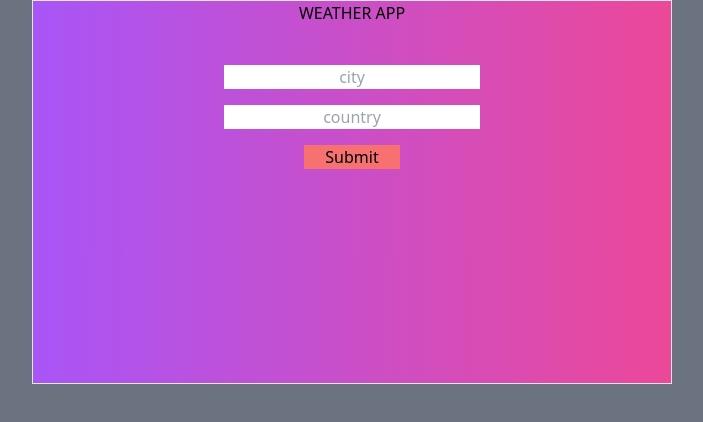
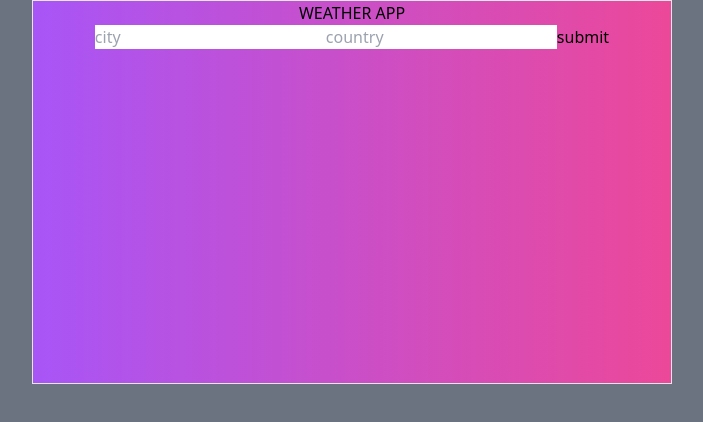
Before and after one commit to techrook/50projectswithreact, a React (Vite) app: page / in a window 1280 px wide. Shown: the top 422 px of the page, without its empty margins (288-991 px from the left). Built offline with nearby package versions, Linux system fonts and the light colour scheme; what tailwindcss-filters would draw is missing.

Commit message:
improved weather app

```diff
--- a/src/App.jsx
+++ b/src/App.jsx
@@ -1,48 +1,17 @@
 import React, {  useState } from "react";
 import "./App.css"
 import Weather from "./Weather"
-import Form from "./Forms";
+
 
 
 function App() {
 
-  const [weather,setWeather] = useState([])
-  const APIKEY = '79cea5cf9a26e24d726c160cfd8b6f82'
-
-  async function fetchData(e) {
-
-    const city = e.target.elements.city.value
-    const country = e.target.elements.country.value
-    e.preventDefault()
-  const apiData = await fetch(` https://api.openweathermap.org/data/2.5/weather?q=kano,nigeria&appid={API key}`)
-    .then( res => res.json())
-    .then(data => data)
-    setWeather({
-      data: apiData,
-      city: apiData.city,
-        country: apiData.sys.country,
-        description: apiData.weather[0].description,
-        temperature: Math.round(apiData.main.temp * 9/5 - 459.67),
-        error:""
-    }
-    )
-  }
 
 
   return (
     <div className='flex justify-center bg-gray-500 h-screen'>
           <div className='h-96 w-1/2 text-center bg-gradient-to-r from-purple-500 to-pink-500 bg-clip-padding backdrop-filter backdrop-blur-3xl bg-opacity-200 border border-gray-200'>
-
-          <h3>WEATHER APP</h3>
-      <Form getWeather={fetchData} />
-      <Weather
-      city={weather.city}
-      country={weather.country}
-      description={weather.description}
-      temperature={weather.temperature}
-      error={weather.error}
-      />
-      {console.log(weather.data)}
+        <Weather />
     </div>
     </div>
   )
--- /dev/null
+++ b/src/DisplayWeather.jsx
@@ -0,0 +1,34 @@
+import React from 'react'
+
+function DisplayWeather(props) {
+    const {data} = props;
+    const iconUrl = " http://openweathermap.org/img/wn/"+ `${data.weather[0].icon}`+".png"
+
+  return (
+    <div className=''>
+        <span>
+            {data.name}, {data.sys.country} weather
+        </span>
+        <span>
+            As of {new Date().toLocaleTimeString()}
+        </span>
+        <h1>
+            {Math.floor(data.main.temp - 273.15)}
+            <sup>o</sup>
+        </h1>
+
+        <span>
+            {data.weather[0].main}
+            <img src={iconUrl}  />
+        </span>
+        <span>
+            {data.weather[0].description}
+        </span>
+
+
+
+    </div>
+  )
+}
+
+export default DisplayWeather
--- a/src/Forms.jsx
+++ /dev/null
@@ -1,23 +0,0 @@
-import React from 'react'
-import "./App.css"
-
-
-const Form = (props) => {
-    return (
-    <form className='flex items-stretch flex-col mt-6 '
-     onSubmit={props.getWeather}>
-    <input className='w-64 text-center self-center mt-4 '
-    type='text'
-    placeholder='city'
-    name='city'
-    />
-    <input className='w-64 text-center self-center mt-4  '
-    type='text'
-    placeholder='country'
-    name='country'
-    />
-    <button className='bg-red-400 w-24 self-center mt-4 '>Submit</button>
-    </form>
-    )
-    }
-    export default Form;
--- a/src/Weather.jsx
+++ b/src/Weather.jsx
@@ -1,15 +1,73 @@
-import React from 'react'
-import "./App.css"
+import React, {  useState } from "react";
+import DisplayWeather from "./DisplayWeather";
 
-const Weather = ({description, city, country, error, temperature}) => {
-    return (
-        <div className="">
-            {city && country && <p className='row-span-3 text-black'>{city}, {country}</p>}
-            {temperature && <p className='row-span-3 font-serif text-2xl '>the temperature is {temperature}  Fahrenheit,</p>}
-            {description && <p className='col-span-2 font-serif text-2xl '> that's {description}</p>}
-            {error && <p>{error}</p>}
+function Weather() {
+
+
+    const APIKEY = "273fe657798cb8b09a7c3bbccdc13a1b";
+
+    const [form, setForm] = useState({
+        city :"",
+        country: ""
+      })
+      const [weather, setWeather] = useState([
+
+      ])
+
+      async function weatherData(e) {
+        e.preventDefault();
+
+        if(form.city ==""){
+            alert("Enter a city");
+        }else{
+            const data = await fetch(`https://api.openweathermap.org/data/2.5/weather?q=${form.city},${form.country}&APPID=${APIKEY}`
+            )
+            .then((res) => res.json())
+            .then(data => (data));
+
+            setWeather({
+                data: data
+            })
+        }
+      }
+
+      const handleChange = (e) =>{
+        let name = e.target.name;
+        let value = e.target.value;
+
+        if (name == "city"){
+          setForm({ ...form, city:value})
+        }
+        if (name == "country"){
+          setForm({  ...form, country:value})
+        }
+        console.log(form.city, form.country)
+      }
+
+  return (
+    <div>
+        <h3>WEATHER APP</h3>
+
+        <div>
+        <form>
+            <input type="text" name='city' placeholder='city' onChange={e => handleChange(e)} />
+            <input type="text" name='country' placeholder='country' onChange={e => handleChange(e)} />
+
+            <button onClick={e => weatherData(e)}>submit</button>
+        </form>
         </div>
-    )
+
+        {
+            weather.data != undefined ?
+
+            <div>
+                <DisplayWeather data ={weather.data} />
+                </div>
+                :null
+
+        }
+    </div>
+  )
 }
 
-export default Weather;
+export default Weather
```
